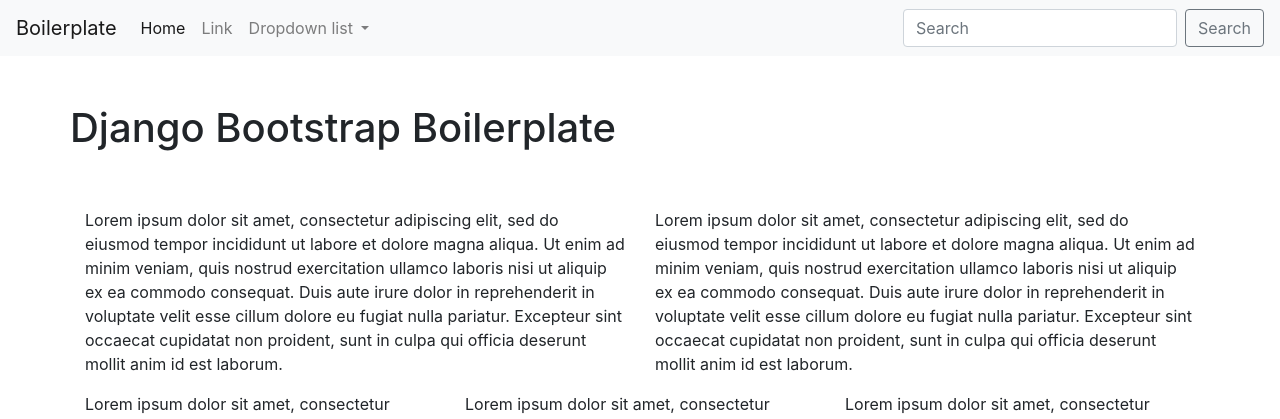
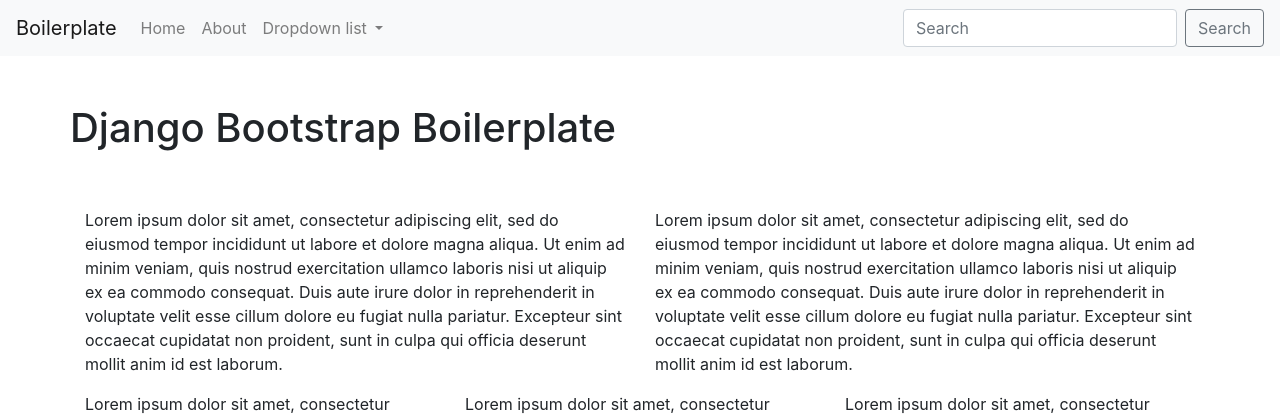
Before and after one commit to endormi/awesome-dj, a Django app: page / in a window 1280 px wide. Shown: the top 419 px of the page. Run offline with Django 3.2, Linux system fonts and the light colour scheme; some libraries are stand-ins or nearby versions.

Commit message:
about page

```diff
--- a/boilerplate/starter/templates/base.html
+++ b/boilerplate/starter/templates/base.html
@@ -16,11 +16,11 @@
 
           <div class="collapse navbar-collapse" id="navbarSupportedContent">
             <ul class="navbar-nav mr-auto">
-              <li class="nav-item active">
-                <a class="nav-link" href="#">Home<span class="sr-only">(current)</span></a>
+              <li class="nav-item">
+                <a class="nav-link" href="{% url 'home' %}">Home</a>
               </li>
               <li class="nav-item">
-                <a class="nav-link" href="#">Link</a>
+                <a class="nav-link" href="{% url 'about' %}">About</a>
               </li>
               <li class="nav-item dropdown">
                 <a class="nav-link dropdown-toggle" href="#" id="navbarDropdown" role="button" data-toggle="dropdown" aria-haspopup="true" aria-expanded="false">
@@ -54,6 +54,24 @@
     {% block content %}
     {% endblock %}
 
+    <br>
+    <br>
+    <nav aria-label="Page navigation example">
+        <ul class="pagination justify-content-center">
+          <li class="page-item disabled">
+            <a class="page-link" href="#" tabindex="-1" aria-disabled="true">Previous</a>
+          </li>
+          <li class="page-item"><a class="page-link" href="{% url 'home' %}">1</a></li>
+          <li class="page-item"><a class="page-link" href="{% url 'about' %}">2</a></li>
+          <li class="page-item"><a class="page-link" href="#">3</a></li>
+          <li class="page-item">
+            <a class="page-link" href="#">Next</a>
+          </li>
+        </ul>
+      </nav>
+      <br>
+      <br>
+
     <script src="https://code.jquery.com/jquery-3.3.1.slim.min.js" integrity="sha384-q8i/X+965DzO0rT7abK41JStQIAqVgRVzpbzo5smXKp4YfRvH+8abtTE1Pi6jizo" crossorigin="anonymous"></script>
     <script src="https://cdnjs.cloudflare.com/ajax/libs/popper.js/1.14.7/umd/popper.min.js" integrity="sha384-UO2eT0CpHqdSJQ6hJty5KVphtPhzWj9WO1clHTMGa3JDZwrnQq4sF86dIHNDz0W1" crossorigin="anonymous"></script>
     <script src="https://stackpath.bootstrapcdn.com/bootstrap/4.3.1/js/bootstrap.min.js" integrity="sha384-JjSmVgyd0p3pXB1rRibZUAYoIIy6OrQ6VrjIEaFf/nJGzIxFDsf4x0xIM+B07jRM" crossorigin="anonymous"></script>
--- a/boilerplate/starter/templates/index.html
+++ b/boilerplate/starter/templates/index.html
@@ -120,22 +120,6 @@
 
 <br>
 
-<nav aria-label="Page navigation example">
-    <ul class="pagination justify-content-center">
-      <li class="page-item disabled">
-        <a class="page-link" href="#" tabindex="-1" aria-disabled="true">Previous</a>
-      </li>
-      <li class="page-item"><a class="page-link" href="#">1</a></li>
-      <li class="page-item"><a class="page-link" href="#">2</a></li>
-      <li class="page-item"><a class="page-link" href="#">3</a></li>
-      <li class="page-item">
-        <a class="page-link" href="#">Next</a>
-      </li>
-    </ul>
-  </nav>
-
-  <br>
-
   </div>
 
 {% endblock %}
--- a/boilerplate/starter/urls.py
+++ b/boilerplate/starter/urls.py
@@ -2,5 +2,6 @@
 from . import views
 
 urlpatterns = [
-  path('', views.home, name="home")
+  path('', views.home, name="home"),
+  path('about/', views.about, name="about")
 ]
--- a/boilerplate/starter/views.py
+++ b/boilerplate/starter/views.py
@@ -2,3 +2,6 @@
 
 def home(request):
   return render(request, "index.html", {})
+
+def about(request):
+    return render(request, "about.html", {})
```
Also changed, not shown: boilerplate/starter/templates/about.html (added, +35 -0 lines).
